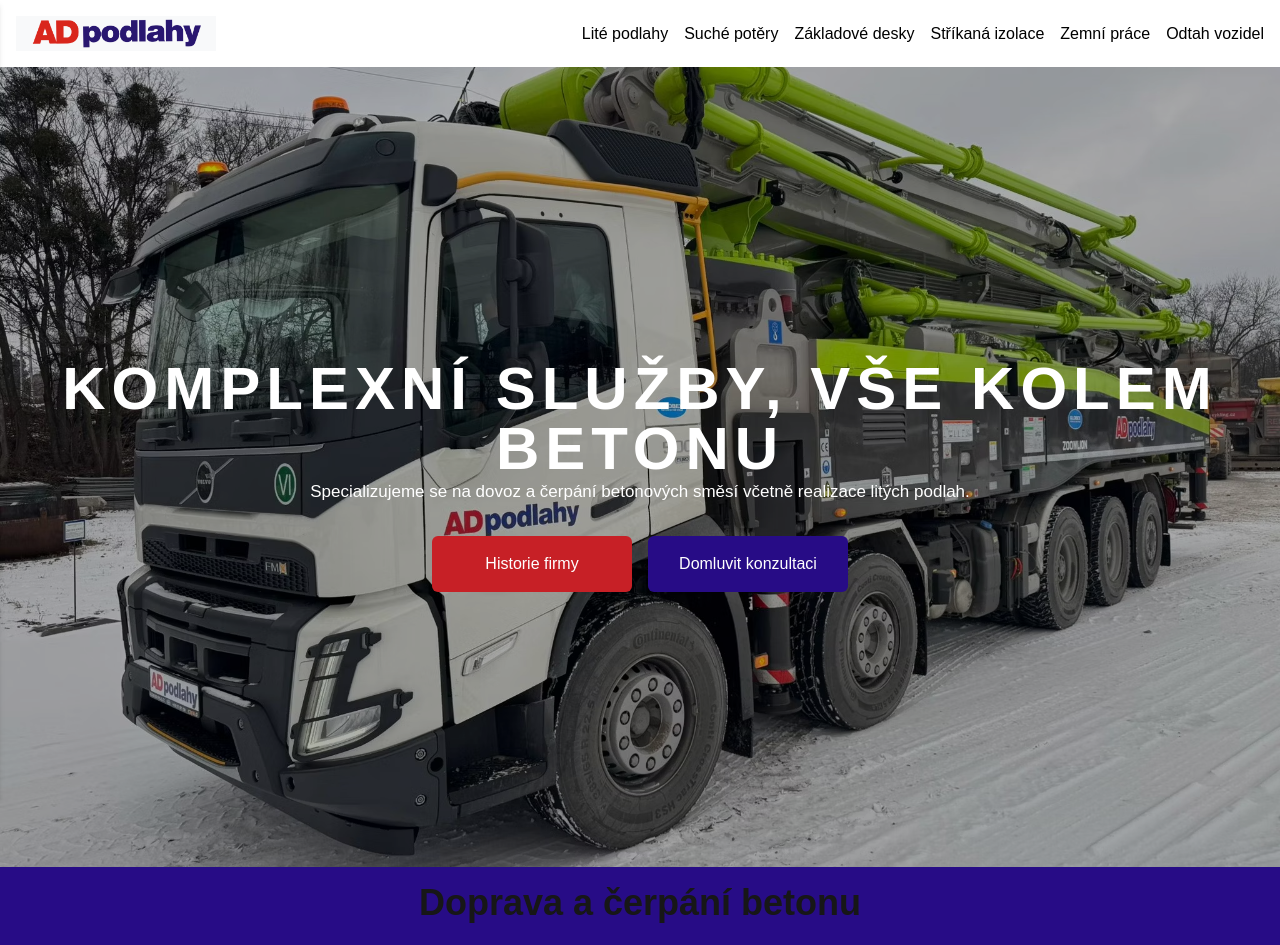
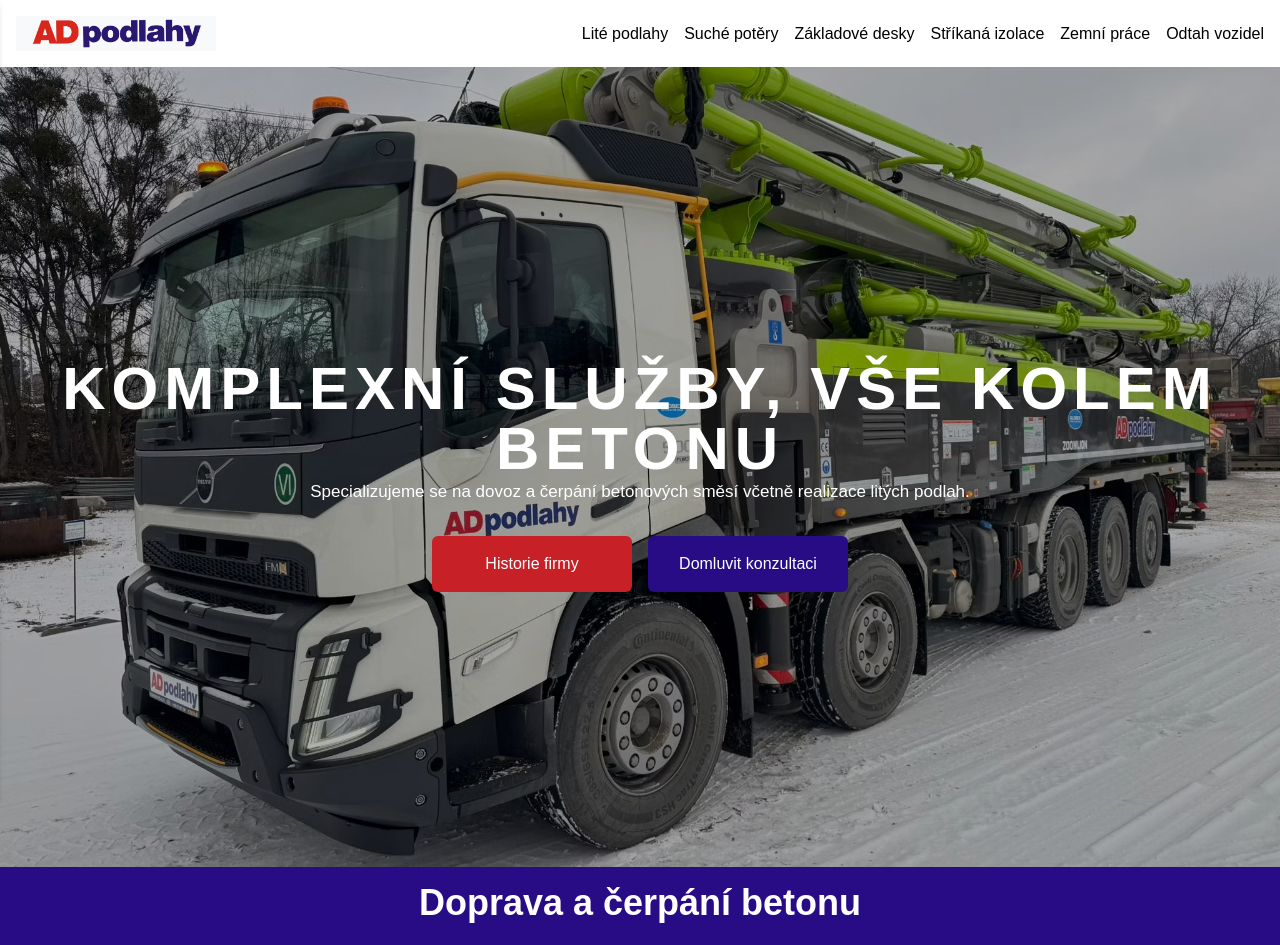
Before and after one commit to Keny2802/AD-Podlahy, a Next.js app: page / in a window 1280 px wide. Shown: the top 945 px of the page. Built offline with nearby package versions, Linux system fonts and the light colour scheme.

Commit message:
Přidáná bílá barva do sekce 'doprava a čerpání betonu'.

```diff
--- a/src/app/sections/Garage.tsx
+++ b/src/app/sections/Garage.tsx
@@ -21,11 +21,11 @@
             <Color
             type="bg"
             color="#270c86">
-                <Padding>
+                <Padding className="text-white">
                     <Heading className="text-center">
                         Doprava a čerpání betonu
                     </Heading>
-                    <Grid className="w-full lg:w-10/12 text-white mt-4 md:mt-6 lg:mt-6 mx-auto">
+                    <Grid className="w-full lg:w-10/12 mt-4 md:mt-6 lg:mt-6 mx-auto">
                         {
                             GarageSet.map((card, index) => {
                                 return (
```
